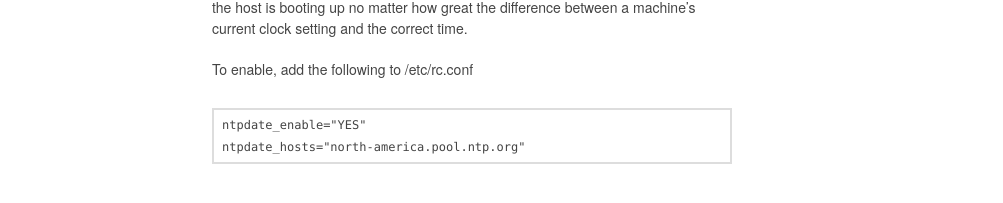
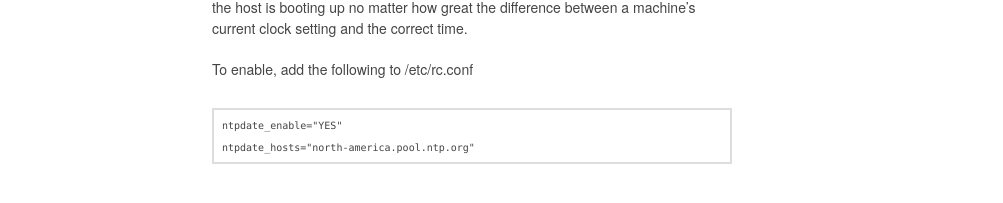
Before and after one commit to skreuzer/skreuzer.github.io, a Jekyll site: the page built from _posts/2011-12-19-step-clock-at-boot.md, in a window 1280 px wide. Shown: the part 165-368 px from the top of the page, without its empty margins (138-1141 px from the left). Built offline with Jekyll 4.4.1, drawn with Linux system fonts in a browser that asks for light colours; nearby versions of some CDN libraries.

Commit message:
Change code font size to 10 point

```diff
--- a/css/custom.css
+++ b/css/custom.css
@@ -19,7 +19,7 @@ pre, code {
 }
 
 pre code {
-  font-size: 12px;
+  font-size: 10px;
 }
 
 p > code {
```
